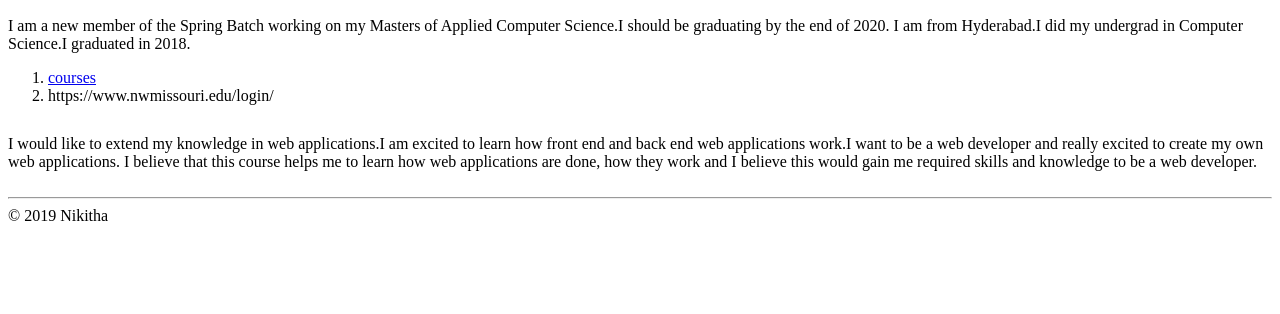
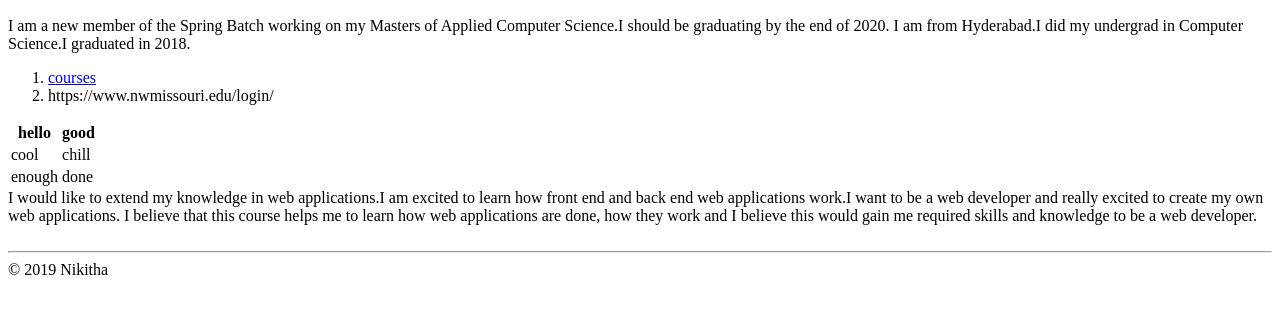
Before and after one commit to NikithaLakmarapu/44563-02, a plain HTML site: page index.html in a window 1280 px wide. Shown: the part 136-450 px from the top of the page. Drawn offline with Linux system fonts and the light colour scheme.

Commit message:
Update index.html

```diff
--- a/index.html
+++ b/index.html
@@ -37,16 +37,16 @@ I am from Hyderabad.I did my undergrad in Computer Science.I graduated in 2018.
 </ol>
 <table class="tg">
   <tr>
-          <th class="tg-0pky"></th>
-          <th class="tg-0pky"></th>
+    <th class="tg-0pky">hello</th>
+    <th class="tg-0pky">good</th>
   </tr>
   <tr>
-          <td class="tg-xldj"></td>
-          <td class="tg-0pky"></td>
+    <td class="tg-xldj">cool</td>
+    <td class="tg-0pky">chill</td>
   </tr>
   <tr>
-          <td class="tg-0pky"></td>
-          <td class="tg-0pky"></td>
+    <td class="tg-0pky">enough</td>
+    <td class="tg-0pky">done</td>
   </tr>
 </table>
 
```
Lines whose indentation alone changed are shown as unchanged.
